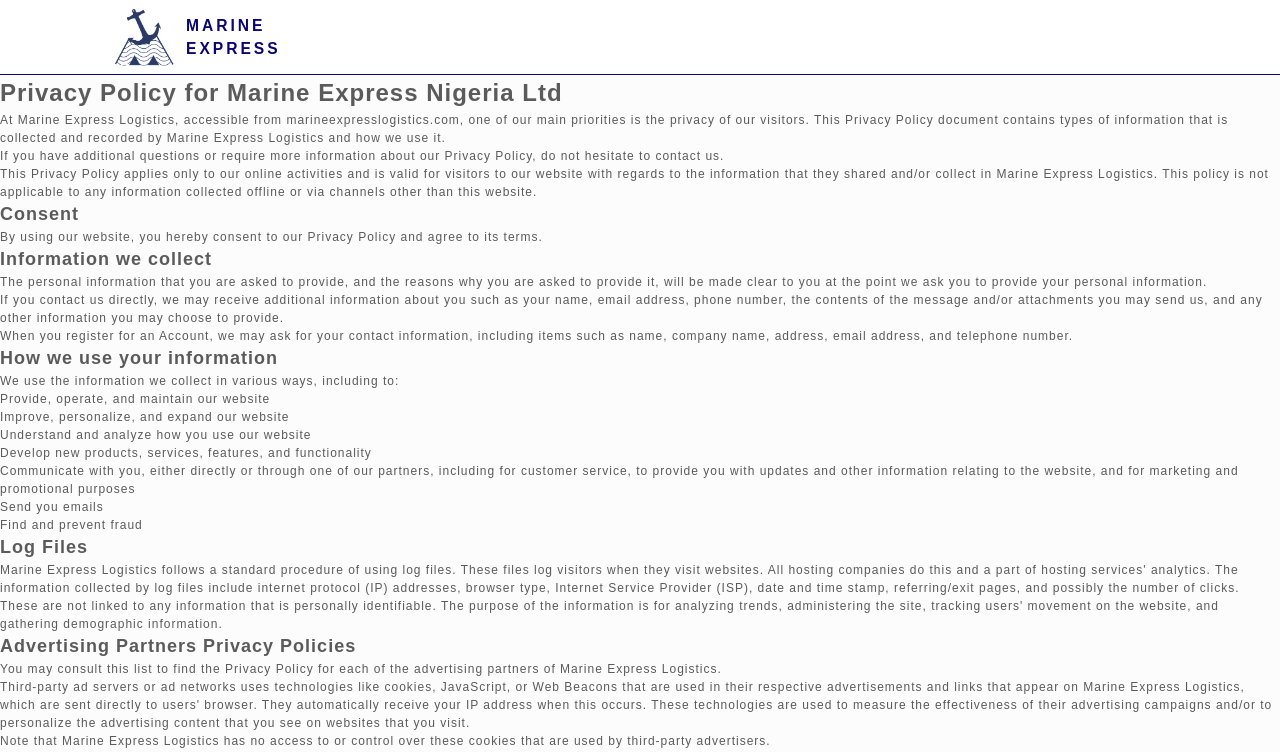
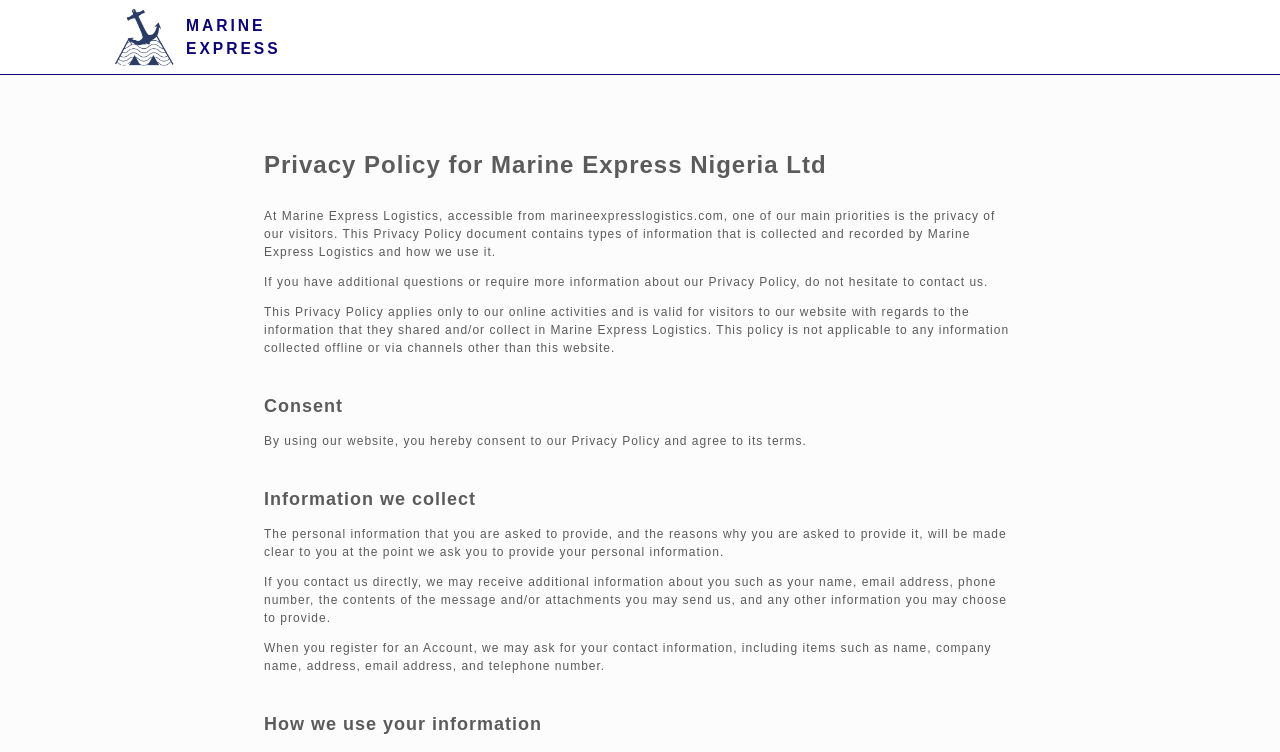
Before and after one commit to abeonweb/marine-express-site, a Next.js app: page /privacy in a window 1280 px wide. Shown: the top 752 px of the page. Built offline with nearby package versions, Linux system fonts and the light colour scheme.

Commit message:
styles added to privacy policy

```diff
--- a/styles/globals.css
+++ b/styles/globals.css
@@ -98,6 +98,33 @@
   color: var(--color-highlight)
 }
 
+
+/* =============== POLICY =============== */
+.policy-main {
+  padding: 2em;
+  max-width: 800px;
+  margin: 0 auto;
+}
+
+.policy-main h1,
+.policy-main h2,
+.policy-main h3 {
+  padding-top: 2em;
+}
+
+.policy-main p {
+  padding-top: 1em;
+}
+
+.policy-main p:first-of-type {
+  padding-top: 2em;
+}
+
+.policy-main ul {
+  padding-left: 2em;
+}
+
+
 @media (min-width: 600px) {
   .top-section {
     max-width: 1200px;
```
